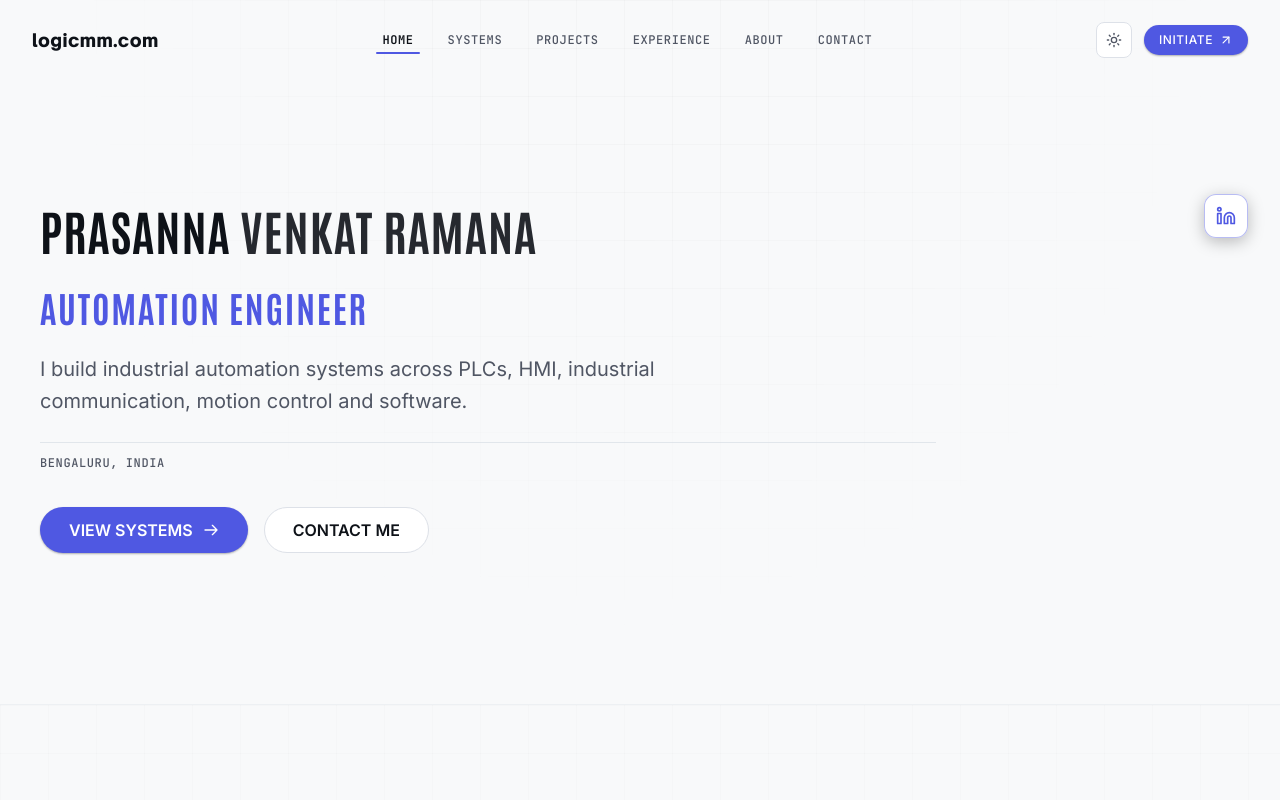
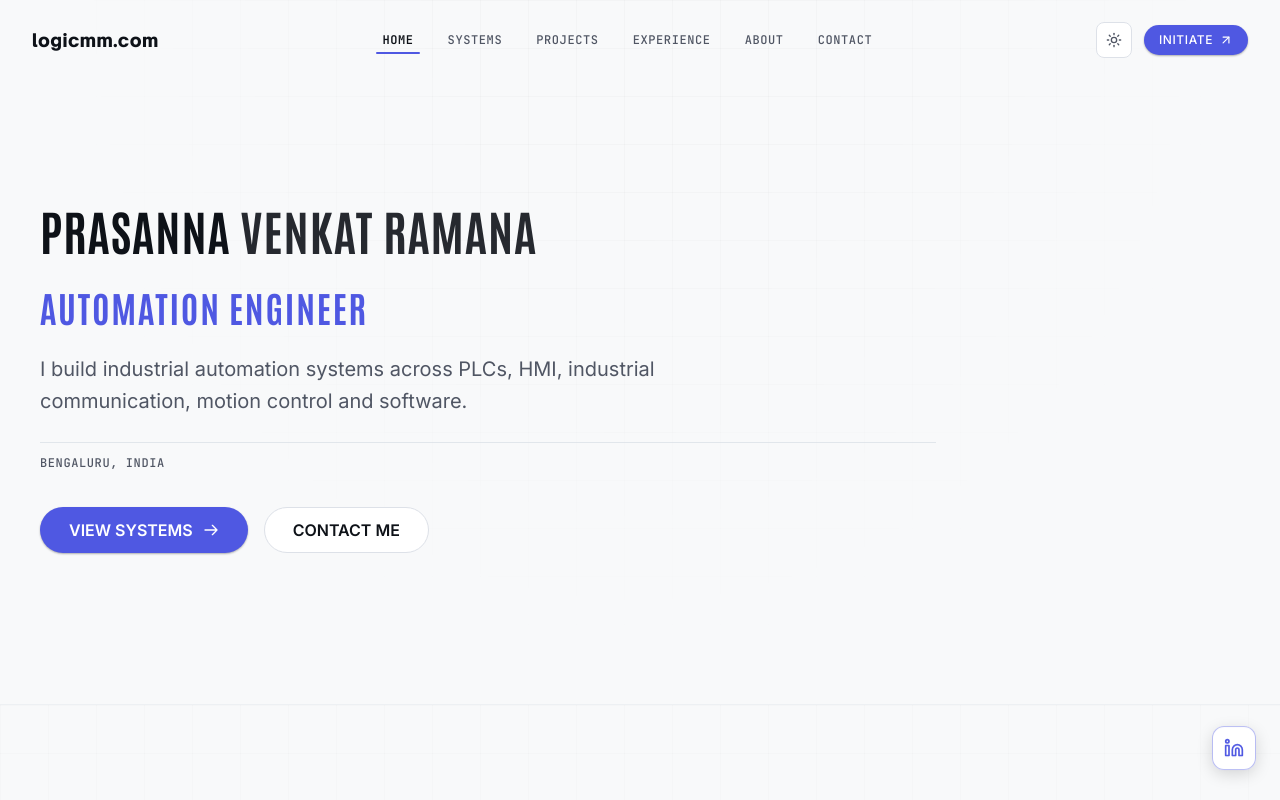
Before and after one commit to hariprasadalagesan/pvr, a React (Vite) app: page / in a window 1280 px wide. Shown: the top 800 px of the page. Built offline with nearby package versions, Linux system fonts and the light colour scheme.

Commit message:
feat(navigation): global linkedin icon, logo home navigation, and light theme contrast refinements

```diff
--- a/src/App.tsx
+++ b/src/App.tsx
@@ -2,6 +2,7 @@ import React from 'react';
 import { BrowserRouter, Routes, Route } from 'react-router-dom';
 import { Navbar } from './components/navigation/Navbar';
 import { Footer } from './components/navigation/Footer';
+import { GlobalLinkedIn } from './components/common/GlobalLinkedIn';
 import { ScrollToTop } from './utils/ScrollToTop';
 
 import { HomePage } from './pages/HomePage';
@@ -40,6 +41,7 @@ export const App: React.FC = () => {
           </Routes>
         </main>
         <Footer />
+        <GlobalLinkedIn />
       </div>
     </BrowserRouter>
   );
--- /dev/null
+++ b/src/components/common/GlobalLinkedIn.tsx
@@ -0,0 +1,44 @@
+import React from 'react';
+import { motion, useReducedMotion } from 'framer-motion';
+import { LinkedInIcon } from '../ui/LinkedInIcon';
+import { profileData } from '../../data/profile';
+
+/**
+ * Global floating LinkedIn indicator available consistently across all routes.
+ * Features the signature restrained Lottie-style float, high-contrast theming,
+ * accessible label, and collision-free corner placement.
+ */
+export const GlobalLinkedIn: React.FC = () => {
+  const shouldReduceMotion = useReducedMotion();
+
+  return (
+    <aside
+      aria-label="Professional Connection"
+      className="fixed bottom-5 right-4 sm:bottom-6 sm:right-6 z-40 select-none pointer-events-auto"
+    >
+      <motion.a
+        href={profileData.linkedIn}
+        target="_blank"
+        rel="noopener noreferrer"
+        aria-label="Visit LinkedIn profile"
+        animate={
+          shouldReduceMotion
+            ? { y: 0 }
+            : {
+                y: [0, -6, 0],
+                transition: {
+                  duration: 2.8,
+                  repeat: Infinity,
+                  ease: 'easeInOut',
+                },
+              }
+        }
+        whileHover={shouldReduceMotion ? undefined : { y: -8, scale: 1.08 }}
+        whileTap={shouldReduceMotion ? undefined : { scale: 0.94 }}
+        className="group relative inline-flex items-center justify-center w-11 h-11 rounded-xl border border-accent/40 bg-surface/90 dark:bg-surface/90 backdrop-blur-md hover:bg-surface hover:border-accent text-accent shadow-[0_4px_16px_rgba(0,0,0,0.15)] dark:shadow-[0_4px_16px_rgba(0,0,0,0.4)] hover:shadow-[0_0_20px_rgba(94,103,230,0.35)] transition-colors duration-200 focus-visible:outline-2 focus-visible:outline-accent focus-visible:outline-offset-2 cursor-pointer"
+      >
+        <LinkedInIcon className="w-5 h-5 text-accent transition-transform duration-200 group-hover:scale-110" />
+      </motion.a>
+    </aside>
+  );
+};
--- a/src/components/navigation/Navbar.tsx
+++ b/src/components/navigation/Navbar.tsx
@@ -105,6 +105,7 @@ export const Navbar: React.FC = () => {
           {/* Brand Monogram & Logotype (Open Sauce One Black font for logicmm.com) */}
           <Link
             to="/"
+            onClick={() => setIsMobileMenuOpen(false)}
             className="flex items-center group focus-visible:outline-2 focus-visible:outline-accent focus-visible:outline-offset-2 rounded select-none"
             aria-label="logicmm.com Home"
           >
--- a/src/sections/hero/HeroSection.tsx
+++ b/src/sections/hero/HeroSection.tsx
@@ -3,7 +3,6 @@ import { motion, useReducedMotion } from 'framer-motion';
 import type { Variants } from 'framer-motion';
 import { Container } from '../../components/common/Container';
 import { Button } from '../../components/ui/Button';
-import { LinkedInIcon } from '../../components/ui/LinkedInIcon';
 import { profileData } from '../../data/profile';
 
 import { getSectionVariants, getItemVariants } from '../../components/motion/motionVariants';
@@ -13,8 +12,7 @@ import { getSectionVariants, getItemVariants } from '../../components/motion/mot
  *
  * Visual Hierarchy:
  * - NAME -> AUTOMATION ENGINEER -> STATEMENT -> METADATA -> CTAS
- * - Desktop Upper-Right: Floating Engineering LinkedIn Signal Node
- * - Mobile: Positioned naturally within the Hero flow without collision or overflow
+ * - Global Floating LinkedIn Signal Node handles cross-route social action
  */
 export const HeroSection: React.FC = () => {
   const shouldReduceMotion = useReducedMotion();
@@ -22,33 +20,6 @@ export const HeroSection: React.FC = () => {
   // Standardized industrial entrance animation variants
   const containerVariants: Variants = getSectionVariants(shouldReduceMotion);
   const itemVariants: Variants = getItemVariants(shouldReduceMotion);
-
-  // Floating Lottie-Style Animated LinkedIn Element
-  const linkedInNode = (
-    <motion.a
-      href={profileData.linkedIn}
-      target="_blank"
-      rel="noopener noreferrer"
-      aria-label="Visit LinkedIn profile"
-      animate={
-        shouldReduceMotion
-          ? { y: 0 }
-          : {
-              y: [0, -6, 0],
-              transition: {
-                duration: 2.8,
-                repeat: Infinity,
-                ease: 'easeInOut',
-              },
-            }
-      }
-      whileHover={shouldReduceMotion ? undefined : { y: -8, scale: 1.08 }}
-      whileTap={shouldReduceMotion ? undefined : { scale: 0.94 }}
-      className="group relative inline-flex items-center justify-center w-11 h-11 rounded-xl border border-accent/40 bg-surface/90 hover:bg-surface hover:border-accent text-accent shadow-[0_4px_16px_rgba(0,0,0,0.25)] hover:shadow-[0_0_20px_rgba(14,165,233,0.35)] transition-colors duration-200 focus-visible:outline-2 focus-visible:outline-accent focus-visible:outline-offset-2 select-none cursor-pointer"
-    >
-      <LinkedInIcon className="w-5 h-5 text-accent transition-transform duration-200 group-hover:scale-110" />
-    </motion.a>
-  );
 
   return (
     <section
@@ -63,17 +34,6 @@ export const HeroSection: React.FC = () => {
       />
 
       <Container size="xl" className="relative z-10 w-full">
-        {/* Desktop Floating LinkedIn Badge (Top-Right of Hero Composition) */}
-        <div className="hidden lg:block absolute top-0 right-4 sm:right-6 lg:right-8 z-20">
-          <motion.div
-            initial={shouldReduceMotion ? { opacity: 1 } : { opacity: 0, y: -12 }}
-            animate={{ opacity: 1, y: 0 }}
-            transition={{ duration: 0.5, delay: 0.2 }}
-          >
-            {linkedInNode}
-          </motion.div>
-        </div>
-
         {/* Main Hero Content */}
         <motion.div
           variants={containerVariants}
@@ -153,16 +113,6 @@ export const HeroSection: React.FC = () => {
               CONTACT ME
             </Button>
           </motion.div>
-
-          {/* Mobile / Tablet: Floating LinkedIn Signal Node positioned naturally below CTAs */}
-          <motion.div variants={itemVariants} className="lg:hidden pt-3 w-full">
-            <div className="inline-flex flex-col gap-1.5">
-              <span className="font-mono text-[10px] text-foreground-muted/70 tracking-widest uppercase">
-                // PROFESSIONAL SIGNAL
-              </span>
-              <div>{linkedInNode}</div>
-            </div>
-          </motion.div>
         </motion.div>
       </Container>
     </section>
--- a/src/sections/research/ResearchSection.tsx
+++ b/src/sections/research/ResearchSection.tsx
@@ -176,19 +176,19 @@ export const ResearchSection: React.FC = () => {
           {/* Research Context Callout (Acontis / KingStar / IntervalZero) */}
           <motion.div
             variants={itemVariants}
-            className="rounded-xl border border-amber-500/30 bg-amber-950/10 p-6 sm:p-8"
+            className="rounded-xl border border-amber-500/30 bg-amber-500/5 dark:bg-amber-950/10 p-6 sm:p-8"
           >
             <div className="flex flex-col md:flex-row md:items-start gap-4 sm:gap-6">
-              <div className="p-3 rounded-lg bg-amber-500/10 border border-amber-500/20 text-amber-400 flex-shrink-0 self-start">
+              <div className="p-3 rounded-lg bg-amber-500/10 border border-amber-500/20 text-amber-600 dark:text-amber-400 flex-shrink-0 self-start">
                 <FlaskConical className="w-5 h-5" />
               </div>
 
               <div className="space-y-2">
                 <div className="flex items-center gap-2">
-                  <span className="font-mono text-xs font-semibold uppercase tracking-widest text-amber-300">
+                  <span className="font-mono text-xs font-semibold uppercase tracking-widest text-amber-800 dark:text-amber-300">
                     // {researchContext.title}
                   </span>
-                  <span className="text-[10px] font-mono px-2 py-0.5 rounded bg-amber-500/20 text-amber-300 border border-amber-500/30">
+                  <span className="text-[10px] font-mono px-2 py-0.5 rounded bg-amber-500/15 text-amber-800 dark:text-amber-300 border border-amber-500/30">
                     TECHNICAL INVESTIGATION
                   </span>
                 </div>
--- a/src/sections/technology/TechnologySection.tsx
+++ b/src/sections/technology/TechnologySection.tsx
@@ -115,10 +115,10 @@ export const TechnologySection: React.FC = () => {
                   className={`px-3.5 py-1.5 rounded text-xs font-mono font-medium transition-all duration-150 flex items-center gap-1.5 focus:outline-none focus-visible:ring-2 focus-visible:ring-accent ${
                     isSelected
                       ? cat.isResearch
-                        ? 'bg-amber-500 text-black shadow-sm font-semibold'
+                        ? 'bg-amber-500 text-neutral-950 shadow-sm font-semibold'
                         : 'bg-accent text-white shadow-sm'
                       : cat.isResearch
-                      ? 'bg-amber-950/20 hover:bg-amber-950/40 border border-amber-500/40 text-amber-300'
+                      ? 'bg-amber-500/10 hover:bg-amber-500/20 border border-amber-500/40 text-amber-700 dark:text-amber-300'
                       : 'bg-surface/70 hover:bg-surface border border-border/70 text-foreground-muted hover:text-foreground'
                   }`}
                 >
@@ -137,7 +137,7 @@ export const TechnologySection: React.FC = () => {
                 variants={itemVariants}
                 className={`rounded-xl border p-6 sm:p-8 md:p-10 transition-all duration-200 ${
                   category.isResearch
-                    ? 'border-amber-500/30 bg-amber-950/10 hover:border-amber-500/50'
+                    ? 'border-amber-500/30 bg-amber-500/5 dark:bg-amber-950/10 hover:border-amber-500/50'
                     : 'border-border/80 bg-surface/50 hover:border-border'
                 }`}
               >
@@ -150,8 +150,8 @@ export const TechnologySection: React.FC = () => {
                         [CAT // {category.index}]
                       </span>
                       {category.isResearch && (
-                        <span className="inline-flex items-center gap-1 px-2 py-0.5 rounded text-[10px] font-mono font-semibold bg-amber-500/20 text-amber-300 border border-amber-500/30">
-                          <ShieldAlert className="w-3 h-3 text-amber-400" />
+                        <span className="inline-flex items-center gap-1 px-2 py-0.5 rounded text-[10px] font-mono font-semibold bg-amber-500/15 text-amber-800 dark:text-amber-300 border border-amber-500/30">
+                          <ShieldAlert className="w-3 h-3 text-amber-600 dark:text-amber-400" />
                           RESEARCH AREA
                         </span>
                       )}
@@ -175,13 +175,13 @@ export const TechnologySection: React.FC = () => {
 
                 {/* Research Partition Disclaimer (Rendered only on Research category) */}
                 {category.isResearch && category.researchNote && (
-                  <div className="mb-6 p-4 rounded-lg bg-amber-950/20 border border-amber-500/30 flex items-start gap-3">
-                    <FlaskConical className="w-4 h-4 text-amber-400 flex-shrink-0 mt-0.5" />
+                  <div className="mb-6 p-4 rounded-lg bg-amber-500/10 dark:bg-amber-950/20 border border-amber-500/30 flex items-start gap-3">
+                    <FlaskConical className="w-4 h-4 text-amber-600 dark:text-amber-400 flex-shrink-0 mt-0.5" />
                     <div className="space-y-1">
-                      <h4 className="font-mono text-xs font-semibold text-amber-300 uppercase tracking-wider">
+                      <h4 className="font-mono text-xs font-semibold text-amber-800 dark:text-amber-300 uppercase tracking-wider">
                         RESEARCH CONTEXT & TECHNOLOGY INVESTIGATION
                       </h4>
-                      <p className="font-sans text-xs text-amber-200/80 leading-relaxed">
+                      <p className="font-sans text-xs text-amber-900/90 dark:text-amber-200/80 leading-relaxed">
                         {category.researchNote}
                       </p>
                     </div>
@@ -195,7 +195,7 @@ export const TechnologySection: React.FC = () => {
                       key={tech.id}
                       className={`p-3.5 sm:p-4 rounded-lg border transition-all duration-150 flex items-center justify-between group ${
                         category.isResearch
-                          ? 'border-amber-500/20 bg-amber-950/10 hover:border-amber-400/50 hover:bg-amber-950/20'
+                          ? 'border-amber-500/20 bg-amber-500/5 dark:bg-amber-950/10 hover:border-amber-400/50 hover:bg-amber-500/10 dark:hover:bg-amber-950/20'
                           : 'border-border/70 bg-surface-subtle/70 hover:border-accent/50 hover:bg-surface'
                       }`}
                     >
@@ -212,9 +212,9 @@ export const TechnologySection: React.FC = () => {
                       <span
                         className={`text-[10px] font-mono px-2 py-0.5 rounded uppercase tracking-wider ${
                           tech.isResearch
-                            ? 'bg-amber-500/15 text-amber-300 border border-amber-500/25'
+                            ? 'bg-amber-500/15 text-amber-800 dark:text-amber-300 border border-amber-500/30'
                             : tech.isHardware
-                            ? 'bg-blue-950/30 text-blue-300 border border-blue-500/30'
+                            ? 'bg-blue-500/15 text-blue-800 dark:text-blue-300 border border-blue-500/30'
                             : 'bg-surface text-foreground-muted border border-border/50'
                         }`}
                       >
```
